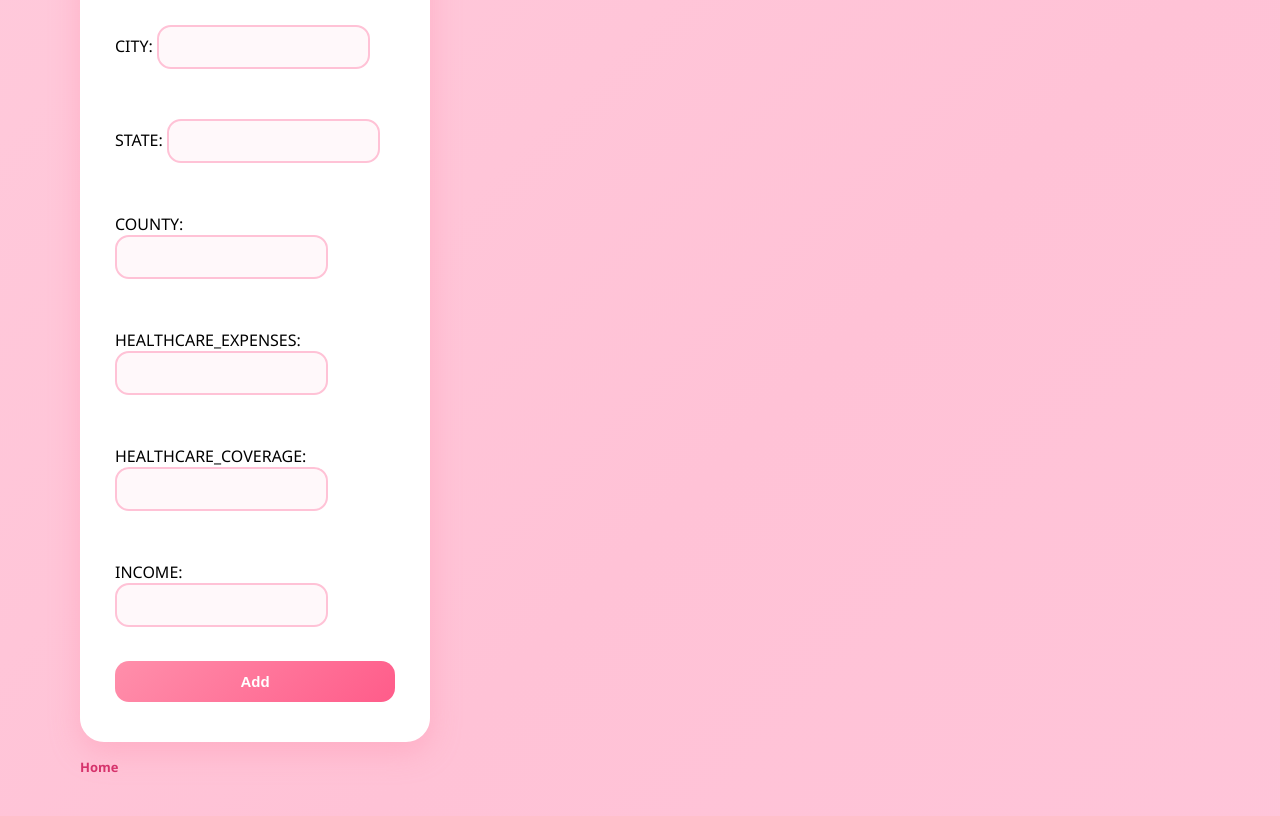
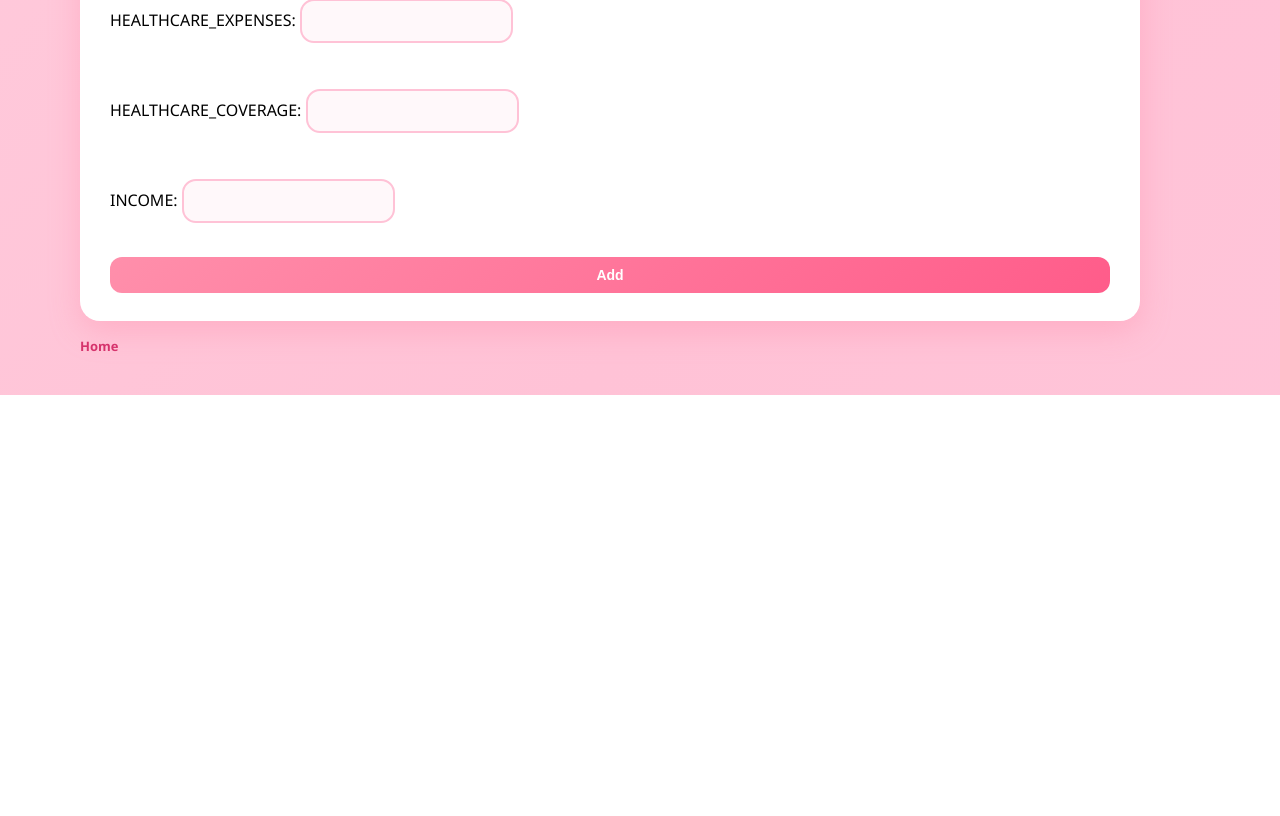
Before and after one commit to lunasiawebb/HealthCare-Informatics-Systems-, a Flask app: page /add in a window 1280 px wide. Shown: the part 1858-2674 px from the top of the page. After the commit the page ends 2253 px from the top, so only its background shows below. Run offline with Flask 3, Linux system fonts and the light colour scheme; the visitor is signed in with stand-in values (Sample User, id 1).

Commit message:
made gui user friendly

```diff
--- a/static/add_patient.css
+++ b/static/add_patient.css
@@ -19,7 +19,6 @@ body {
   100% { background-position: 0% 50%; }
 }
 
-/* --- floating hearts in the background --- */
 .heart {
   position: fixed;
   bottom: -50px;
@@ -36,16 +35,16 @@ body {
   100% { transform: translateY(-110vh) rotate(360deg); opacity: 0; }
 }
 
-/* --- login card --- */
 form {
   background: white;
-  padding: 40px 35px;
-  border-radius: 24px;
+  padding: 28px 30px;
+  border-radius: 20px;
   box-shadow: 0 10px 30px rgba(255, 143, 171, 0.4);
   display: flex;
   flex-direction: column;
-  gap: 18px;
-  width: 280px;
+  gap: 14px;
+  width: 100%;
+  max-width: 1000px;
   z-index: 1;
   animation: popIn 0.6s ease;
   margin-top: 20px;
@@ -55,6 +54,63 @@ form {
   0% { transform: scale(0.8); opacity: 0; }
   100% { transform: scale(1); opacity: 1; }
 }
+
+.form-grid {
+  display: grid;
+  grid-template-columns: repeat(11, 1fr);
+  gap: 10px 14px;
+}
+
+.field {
+  display: flex;
+  flex-direction: column;
+  gap: 3px;
+}
+
+.field label {
+  font-size: 11px;
+  font-weight: 600;
+  color: #d6336c;
+  text-transform: uppercase;
+  letter-spacing: 0.3px;
+}
+
+.field input {
+  padding: 6px 10px;
+  border: 1.5px solid #ffc2d6;
+  border-radius: 8px;
+  font-size: 13px;
+  background: #fff8fa;
+  transition: all 0.2s ease;
+  width: 100%;
+  box-sizing: border-box;
+  height: 32px;
+}
+
+.field input:focus {
+  outline: none;
+  border-color: #ff8fab;
+  box-shadow: 0 0 6px rgba(255, 143, 171, 0.5);
+}
+
+button[type="submit"] {
+  padding: 10px;
+  border: none;
+  border-radius: 12px;
+  background: linear-gradient(135deg, #ff8fab, #ff5c8a);
+  color: white;
+  font-weight: 600;
+  font-size: 14px;
+  cursor: pointer;
+  transition: all 0.2s ease;
+  margin-top: 4px;
+}
+
+button[type="submit"]:hover {
+  transform: translateY(-2px);
+  box-shadow: 0 6px 14px rgba(255, 92, 138, 0.5);
+}
+
 
 h1 {
   text-align: left;
@@ -93,14 +149,6 @@ button {
   transition: all 0.2s ease;
 }
 
-button:hover {
-  transform: translateY(-3px) scale(1.03);
-  box-shadow: 0 6px 14px rgba(255, 92, 138, 0.5);
-}
-
-button:active {
-  transform: translateY(0) scale(0.97);
-}
 
 .error {
   color: #d6336c;
```
Also changed, not shown: static/menu.css (+22 -0 lines).
